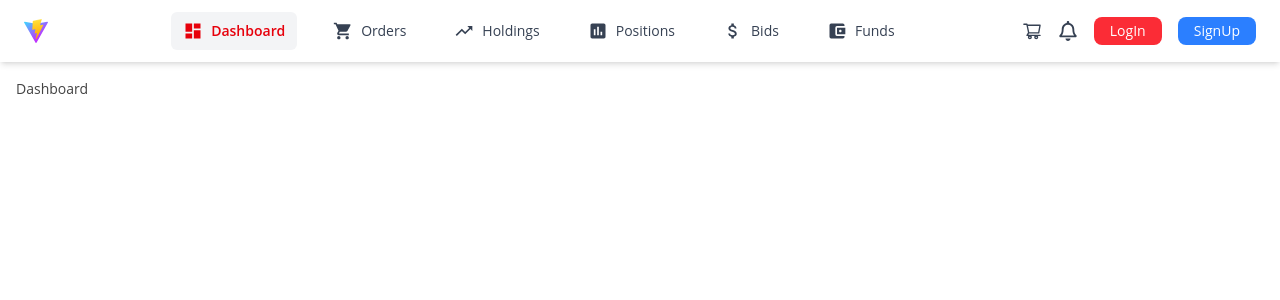
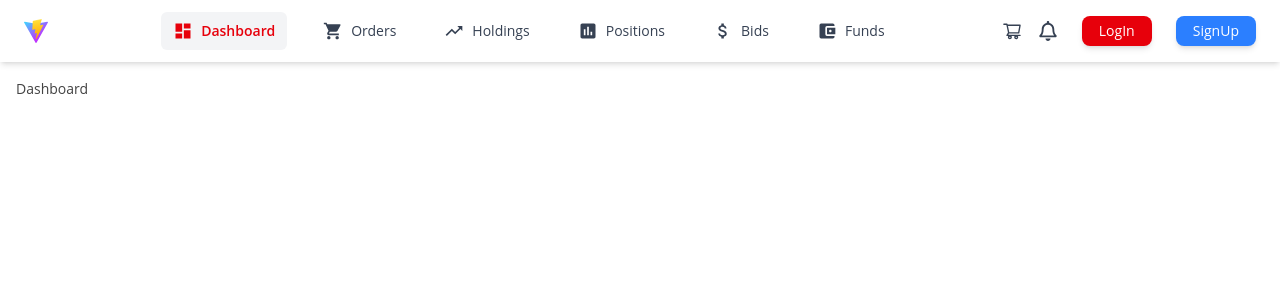
Before and after one commit to cipher997/dots, a React (Vite) app: page / in a window 1280 px wide. Shown: the top 300 px of the page. Built offline with nearby package versions, Linux system fonts and the light colour scheme.

Commit message:
build(deps): update package-lock.json, package.json and UserSigned.jsx

```diff
--- a/src/components/UserSigned.jsx
+++ b/src/components/UserSigned.jsx
@@ -63,10 +63,10 @@ const UserSigned = ({ setLogin, setRegister, setActiveComponent }) => {
                 <a href='#' className='text-gray-700 hover:text-black'>
                     <FaRegBell size={20} />
                 </a>
-                <button className='bg-red-500 hover:bg-red-600 text-white px-4 py-1 rounded-lg text-sm cursor-pointer' onClick={() => setLogin(true)}>
+                <button className='rounded-lg bg-red-600 py-1 px-4 border border-transparent text-center text-sm text-white transition-all shadow-md hover:shadow-lg focus:bg-red-700 focus:shadow-none active:bg-red-700 hover:bg-red-700 active:shadow-none disabled:pointer-events-none disabled:opacity-50 disabled:shadow-none ml-2 cursor-pointer' onClick={() => setLogin(true)}>
                     LogIn
                 </button>
-                <button className='bg-blue-500 hover:bg-blue-600 text-white px-4 py-1 rounded-lg text-sm cursor-pointer' onClick={() => setRegister(true)}>
+                <button className='rounded-lg bg-blue-500 py-1 px-4 border border-transparent text-center text-sm text-white transition-all shadow-md hover:shadow-lg focus:bg-blue-700 focus:shadow-none active:bg-blue-700 hover:bg-blue-700 active:shadow-none disabled:pointer-events-none disabled:opacity-50 disabled:shadow-none ml-2 cursor-pointer' onClick={() => setRegister(true)}>
                     SignUp
                 </button>
             </div>
```
